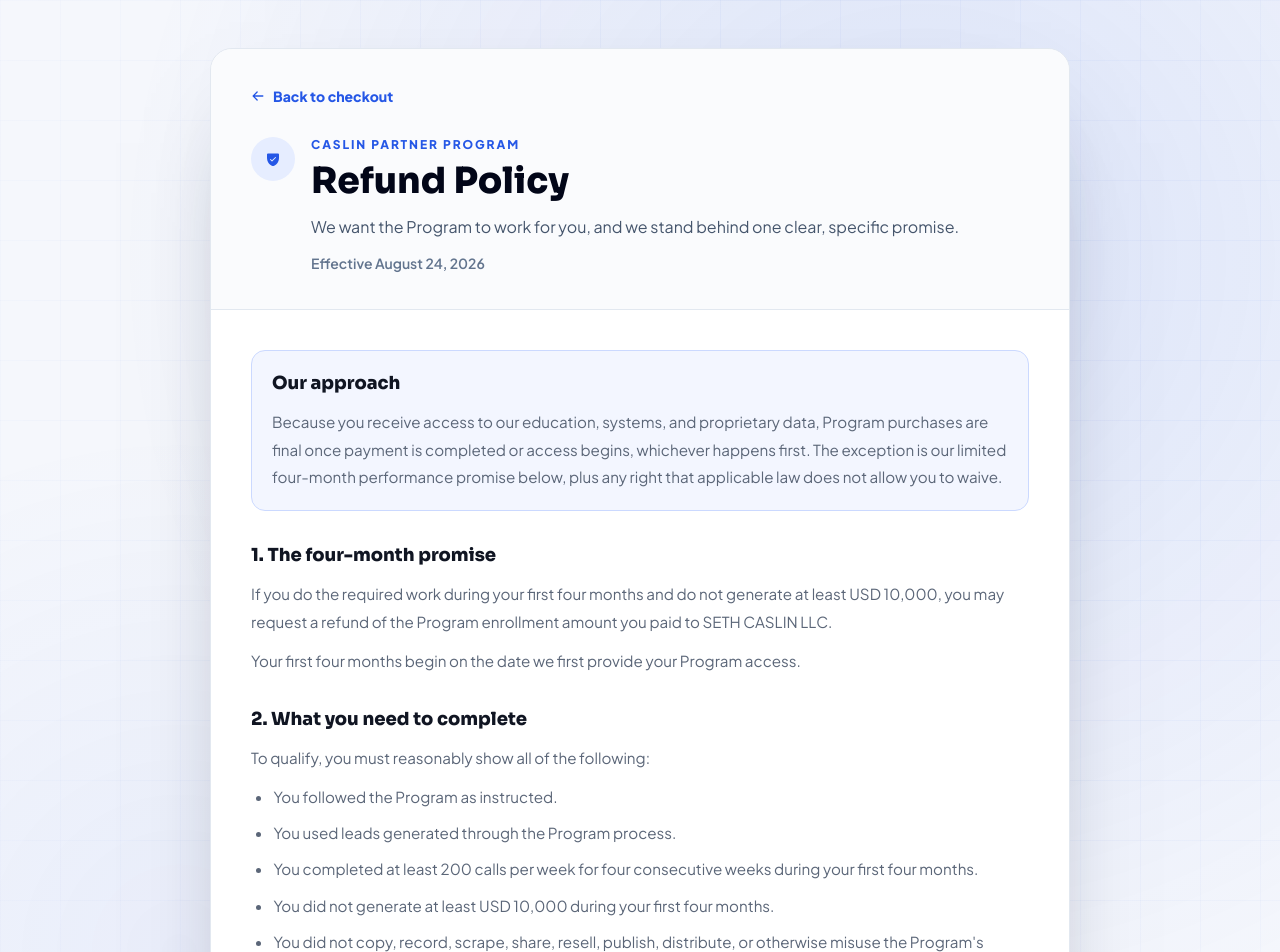
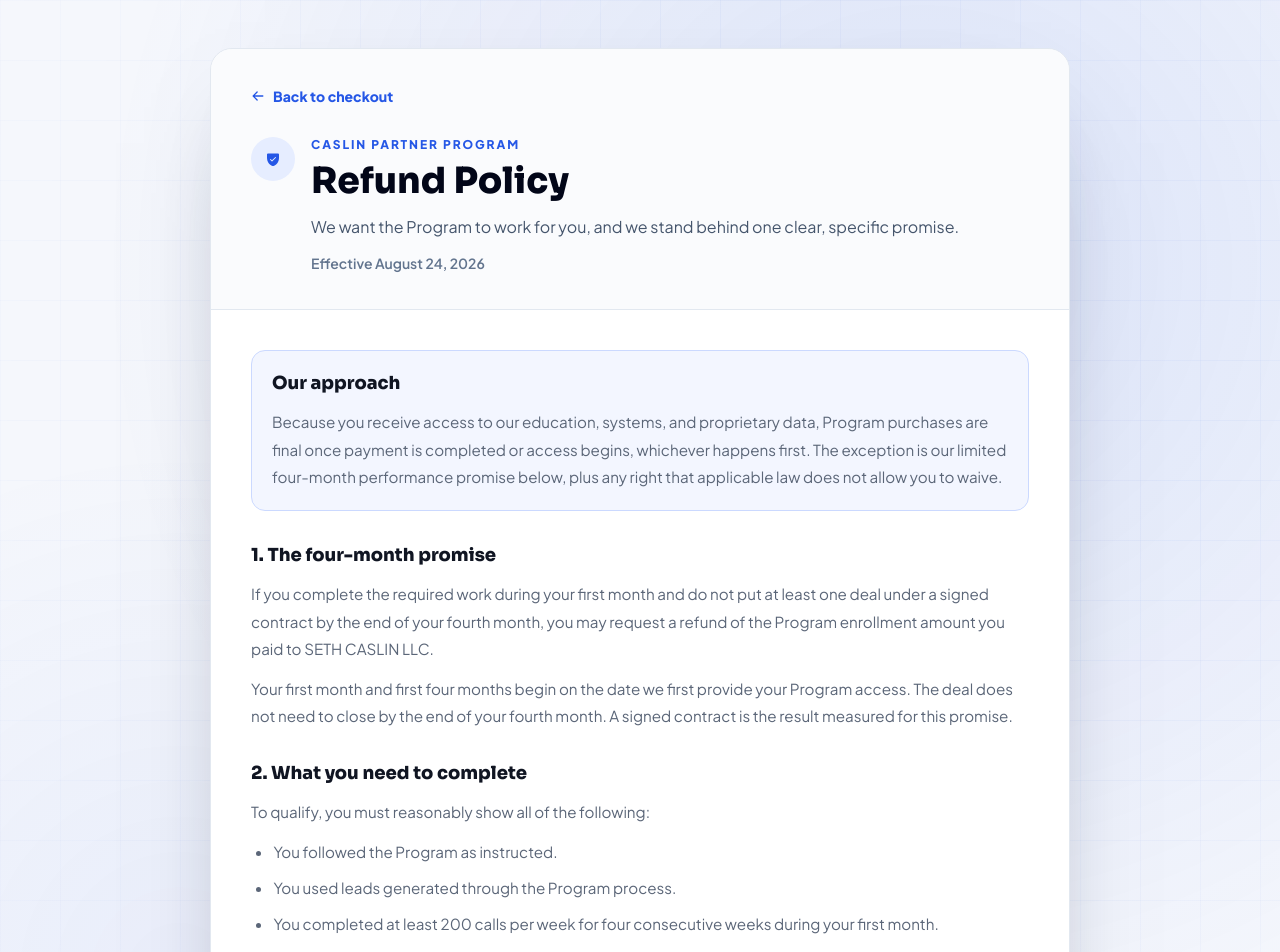
Before and after one commit to sethcaslin/caslin-partner-program-checkout, a Next.js app: page /refund-policy in a window 1280 px wide. Shown: the top 952 px of the page. Built offline with nearby package versions, Linux system fonts and the light colour scheme.

Commit message:
Align guarantee with contract milestone

```diff
--- a/src/app/refund-policy/page.tsx
+++ b/src/app/refund-policy/page.tsx
@@ -27,13 +27,16 @@
       <section>
         <h2>1. The four-month promise</h2>
         <p>
-          If you do the required work during your first four months and do not
-          generate at least USD 10,000, you may request a refund of the Program
-          enrollment amount you paid to SETH CASLIN LLC.
+          If you complete the required work during your first month and do not
+          put at least one deal under a signed contract by the end of your fourth
+          month, you may request a refund of the Program enrollment amount you
+          paid to SETH CASLIN LLC.
         </p>
         <p>
-          Your first four months begin on the date we first provide your Program
-          access.
+          Your first month and first four months begin on the date we first
+          provide your Program access. The deal does not need to close by the end
+          of your fourth month. A signed contract is the result measured for this
+          promise.
         </p>
       </section>
 
@@ -45,11 +48,11 @@
           <li>You used leads generated through the Program process.</li>
           <li>
             You completed at least 200 calls per week for four consecutive weeks
-            during your first four months.
+            during your first month.
           </li>
           <li>
-            You did not generate at least USD 10,000 during your first four
-            months.
+            You did not put at least one deal under a signed contract by the end
+            of your fourth month.
           </li>
           <li>
             You did not copy, record, scrape, share, resell, publish, distribute,
@@ -80,8 +83,7 @@
           <li>Call logs or CRM records showing the required calls.</li>
           <li>Records showing the leads came through the Program process.</li>
           <li>
-            Reasonable revenue, contract, assignment, or closing records for the
-            four-month period.
+            CRM pipeline and contract records covering your first four months.
           </li>
           <li>A short explanation of how you followed the Program.</li>
         </ul>
--- a/src/app/terms/page.tsx
+++ b/src/app/terms/page.tsx
@@ -138,8 +138,13 @@
           Except for rights that applicable law does not allow you to waive,
           Program purchases are final once payment is completed or access
           begins, whichever happens first. We do stand behind one specific
-          four-month performance promise. The full requirements and request
-          process are in our{" "}
+          promise: follow the Program as instructed, use leads generated through
+          our process, and complete at least 200 calls per week for four
+          consecutive weeks during your first month. If you do not put at least
+          one deal under a signed contract by the end of your fourth month, you
+          may request a refund of your Program enrollment payment. The deal does
+          not need to close by then. The full requirements and request process
+          are in our{" "}
           <a href="/refund-policy">Refund Policy</a>.
         </p>
       </section>
--- a/src/components/checkout/checkout-page.tsx
+++ b/src/components/checkout/checkout-page.tsx
@@ -22,7 +22,7 @@
   "Every qualified project you bring into the Caslin Partner Network is 100% eligible to be funded through the Caslin Funding Engine, so you don't have to worry about funds at any point of time."
 
 const guaranteeCopy =
-  "Follow the program exactly as instructed, use leads generated through our process, complete 200 calls per week for 4 consecutive weeks and if you don't make at least $10,000 in the first 4 months, we'll refund 100% of your investment."
+  "Follow the program exactly as instructed, use leads generated through our process, and complete at least 200 calls per week for four consecutive weeks during your first month. If you do not put at least one deal under a signed contract by the end of your fourth month, we'll refund 100% of your Program enrollment payment, subject to our Refund Policy."
 
 const whatsIncluded = [
   "Distressed lead generation system",
--- a/src/lib/legal.ts
+++ b/src/lib/legal.ts
@@ -1,6 +1,6 @@
 export const purchaseTerms = {
-  termsVersion: "2026-08-24",
-  refundPolicyVersion: "2026-08-24",
+  termsVersion: "2026-08-24-v2",
+  refundPolicyVersion: "2026-08-24-v2",
   termsPath: "/terms",
   refundPolicyPath: "/refund-policy",
 } as const
```
Also changed, not shown: 2 other files (tests, documents, lock files or other folders).
